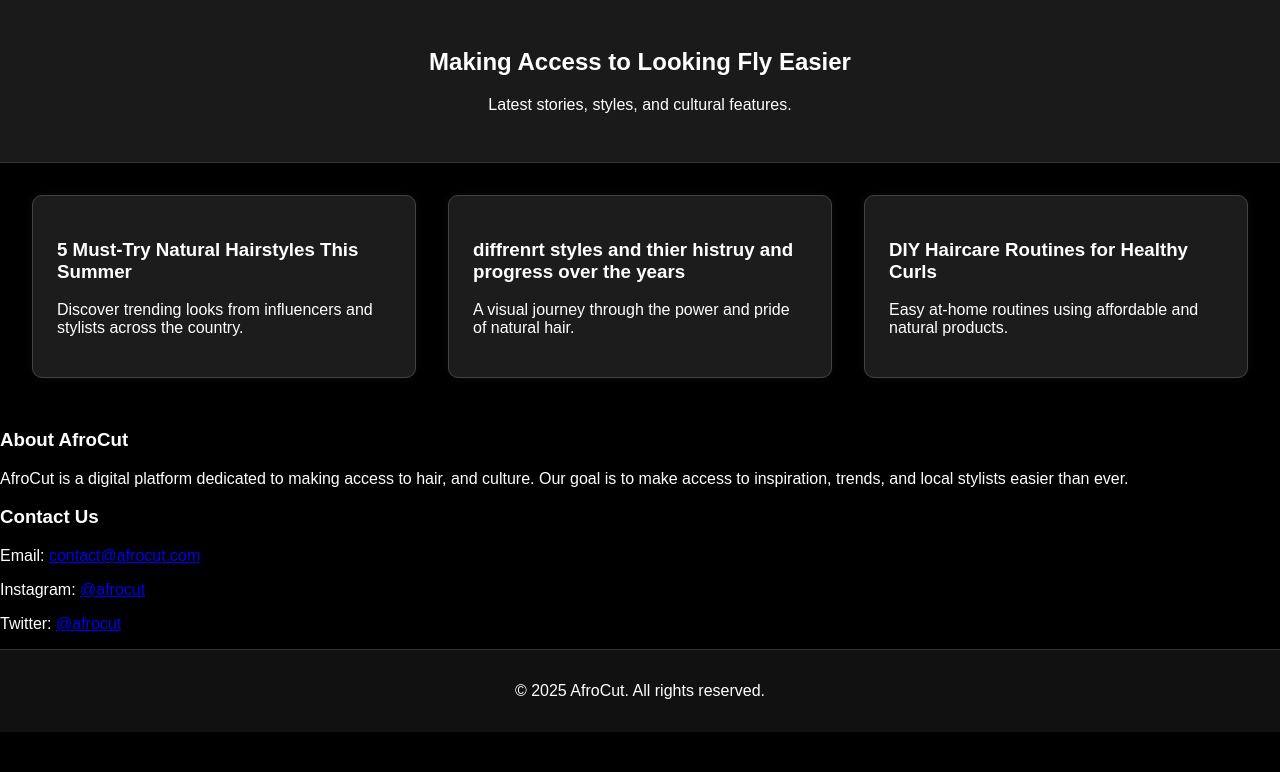
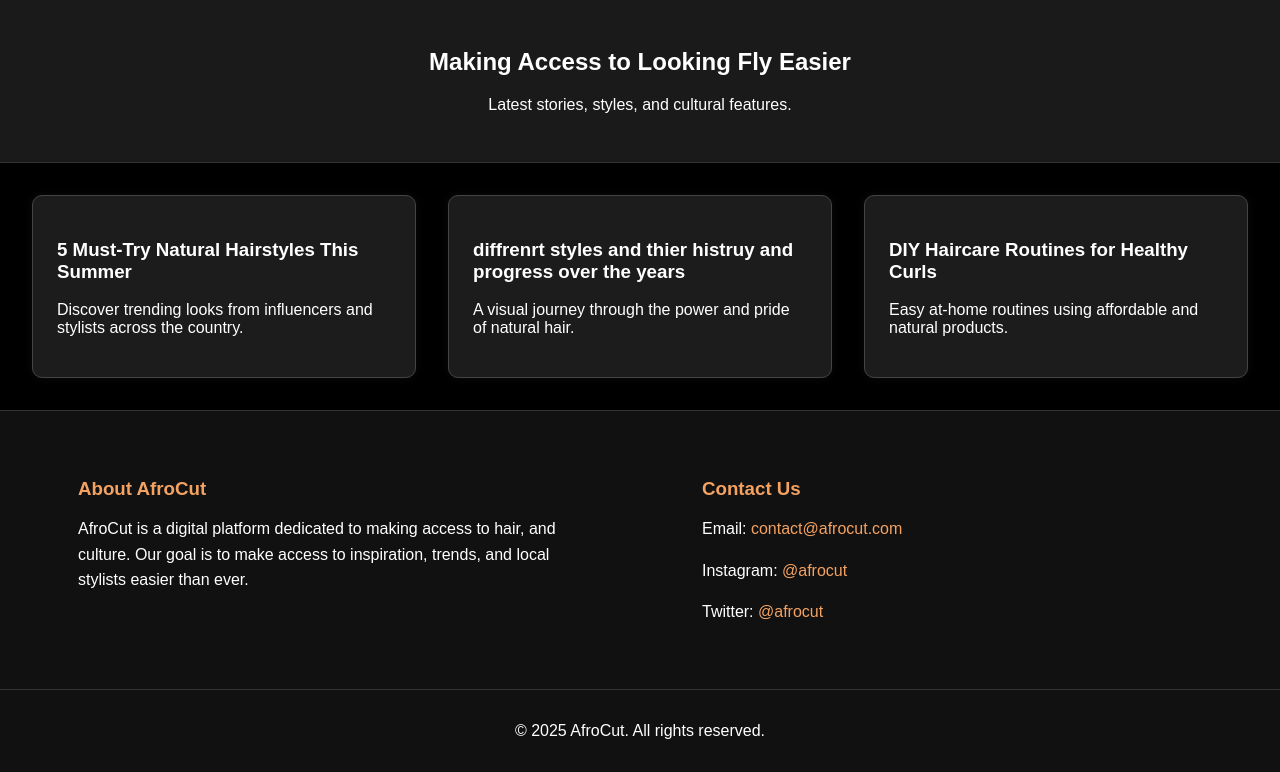
Before and after one commit to omaxx101/AfroCut, a plain HTML site: page index.htm in a window 1280 px wide. Shown: the part 74-846 px from the top of the page. Before the commit the page ends 806 px from the top, so only its background shows below. Drawn offline with Linux system fonts and the light colour scheme.

Commit message:
Update style.css

```diff
--- a/style.css
+++ b/style.css
@@ -1,11 +1,11 @@
+/* style.css */
 body {
   margin: 0;
   font-family: Arial, sans-serif;
-  background-color: #000; /* Black background */
-  color: #fff;            /* White text */
+  background-color: #000;
+  color: #fff;
 }
 
-/* Header styling */
 header {
   background-color: #111;
   padding: 1rem;
@@ -28,27 +28,24 @@ nav a {
 }
 
 nav a:hover {
-  color: #f4a261; /* Optional accent color */
+  color: #f4a261;
 }
 
-/* Hero section */
 .hero {
-  background-color: #1a1a1a;  /* Dark background for hero */
   padding: 2rem;
   text-align: center;
+  background-color: #1a1a1a;
   border-bottom: 1px solid #333;
 }
 
-/* Article grid layout */
-.articles {
+.frames {
   display: grid;
   grid-template-columns: repeat(auto-fit, minmax(300px, 1fr));
   gap: 2rem;
   padding: 2rem;
 }
 
-/* Individual article frames */
-.articles article {
+.frame {
   background-color: #1c1c1c;
   border: 1px solid #444;
   border-radius: 10px;
@@ -57,12 +54,41 @@ nav a:hover {
   transition: transform 0.2s;
 }
 
-.articles article:hover {
+.frame:hover {
   transform: scale(1.02);
 }
 
-.articles h3 {
-  color: #f4a261; /* Accent color for headlines */
+.info-section {
+  background-color: #111;
+  display: flex;
+  flex-wrap: wrap;
+  justify-content: space-around;
+  gap: 2rem;
+  padding: 3rem 2rem;
+  border-top: 1px solid #333;
+}
+
+.info-box {
+  flex: 1 1 300px;
+  max-width: 500px;
+}
+
+.info-box h3 {
+  color: #f4a261;
+  margin-bottom: 1rem;
+}
+
+.info-box p {
+  line-height: 1.6;
+}
+
+.info-box a {
+  color: #f4a261;
+  text-decoration: none;
+}
+
+.info-box a:hover {
+  text-decoration: underline;
 }
 
 footer {
@@ -71,10 +97,3 @@ footer {
   padding: 1rem;
   border-top: 1px solid #333;
 }
-
-
-article img {
-  width: 100%;
-  height: auto;
-  border-radius: 8px;
-}
```
